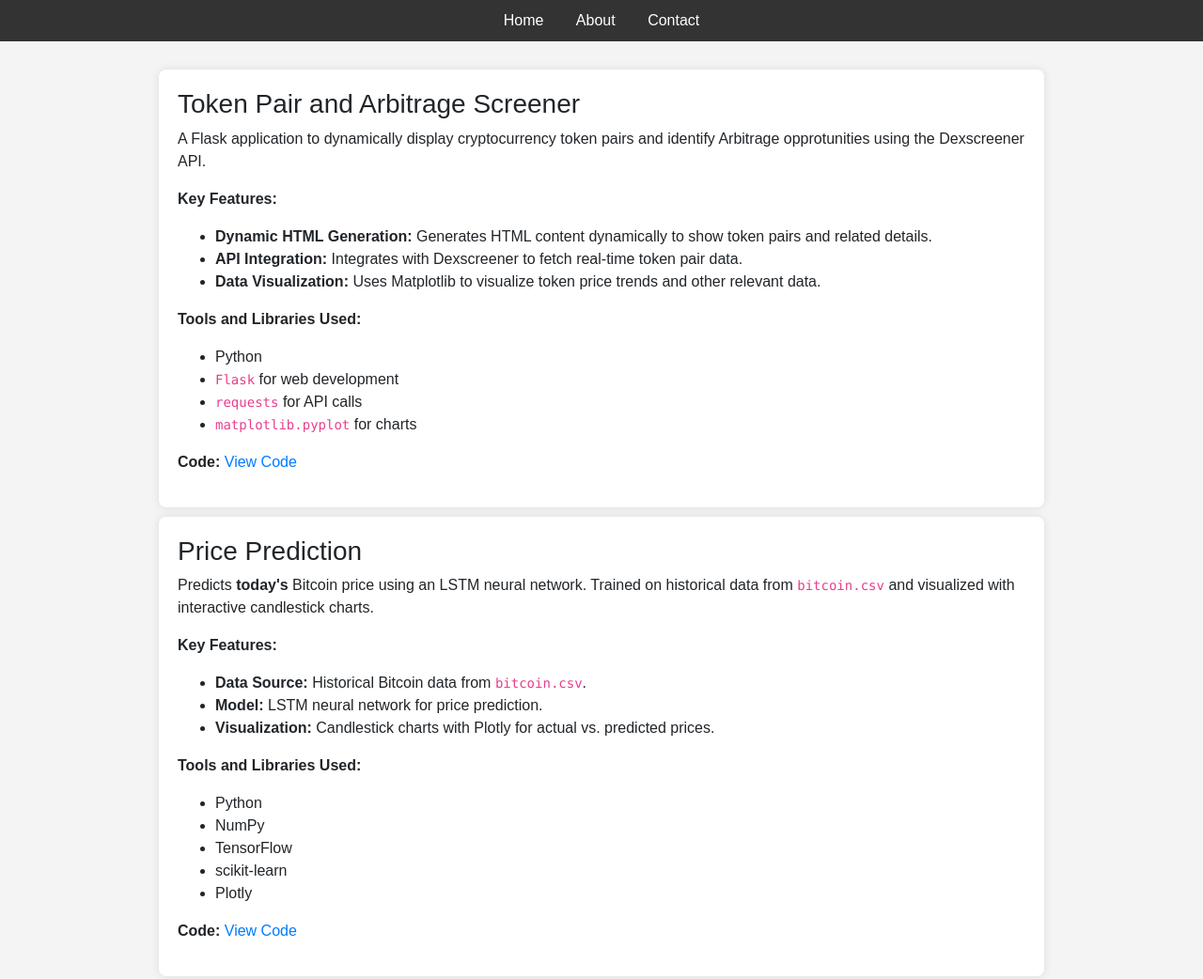
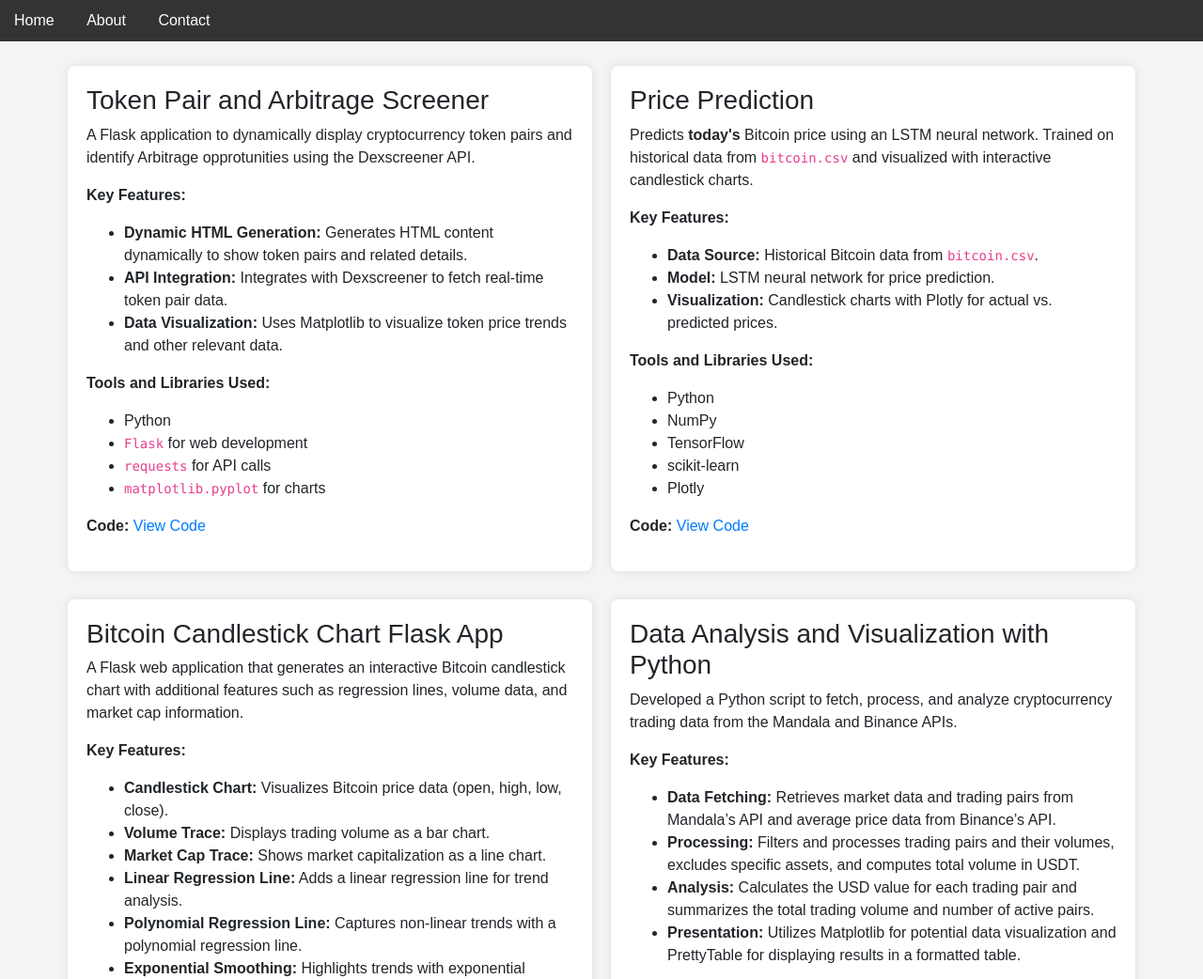
Before and after one commit to howe-s/Portfolio, a plain HTML site: page projects.html in a window 1280 px wide. Shown: the top 1042 px of the page at 94% size. Drawn offline with nearby package versions, Linux system fonts and the light colour scheme.

Commit message:
even more formatting for project page

```diff
--- a/projects.html
+++ b/projects.html
@@ -15,9 +15,26 @@
             <a href="contact.html">Contact</a>
         </nav>
     </header>
+    <div class="flex-container">
+        <!-- <div class="container-list">
+            <div id="list-example" class="list-group">
+                <a class="list-group-item list-group-item-action" href="#python">Python</a>
+                <a class="list-group-item list-group-item-action" href="#flask">Flask</a>
+                <a class="list-group-item list-group-item-action" href="#requests">requests</a>
+                <a class="list-group-item list-group-item-action" href="#matplotlib">matplotlib</a>
+                <a class="list-group-item list-group-item-action" href="#numpy">NumPy</a>
+                <a class="list-group-item list-group-item-action" href="#tensorflow">TensorFlow</a>
+                <a class="list-group-item list-group-item-action" href="#scikit-learn">scikit-learn</a>
+                <a class="list-group-item list-group-item-action" href="#plotly">Plotly</a>
+                <a class="list-group-item list-group-item-action" href="#pandas">pandas</a>
+                <a class="list-group-item list-group-item-action" href="#pillow">Pillow</a>
+                <a class="list-group-item list-group-item-action" href="#tesseract">Tesseract</a>
+                <a class="list-group-item list-group-item-action" href="#tkinter">Tkinter</a>
+                <a class="list-group-item list-group-item-action" href="#opencv">OpenCV</a>
+            </div>
+        </div> -->
 
-    <section id="projects">
-        <div class="container">
+        <section id="projects">
             <div class="projects">
                 <div class="project-card">
                     <h3>Token Pair and Arbitrage Screener</h3>
@@ -142,13 +159,14 @@
                     </ul>
                     <p><strong>Code:</strong> <a href="https://github.com/J-danger/MouseVelocityPlot" target="_blank">View Code</a></p>
                 </div>
-
             </div>
-        </div>
-    </section>
-
+        </section>
+    </div>
     <footer id="footer-project">
         <p>&copy; 2024 My Portfolio. All rights reserved.</p>
     </footer>
 </body>
+<script src="https://code.jquery.com/jquery-3.3.1.slim.min.js" integrity="sha384-q8i/X+965DzO0rT7abK41JStQIAqVgRVzpbzo5smXKp4YfRvH+8abtTE1Pi6jizo" crossorigin="anonymous"></script>
+<script src="https://cdn.jsdelivr.net/npm/popper.js@1.14.3/dist/umd/popper.min.js" integrity="sha384-ZMP7rVo3mIykV+2+9J3UJ46jBk0WLaUAdn689aCwoqbBJiSnjAK/l8WvCWPIPm49" crossorigin="anonymous"></script>
+<script src="https://cdn.jsdelivr.net/npm/bootstrap@4.1.3/dist/js/bootstrap.min.js" integrity="sha384-ChfqqxuZUCnJSK3+MXmPNIyE6ZbWh2IMqE241rYiqJxyMiZ6OW/JmZQ5stwEULTy" crossorigin="anonymous"></script>
 </html>
--- a/static/styles.css
+++ b/static/styles.css
@@ -3,13 +3,19 @@ body {
     margin: 0;
     padding: 0;
     background-color: #f4f4f4;
+    padding-top: 50px; /* Adjust this value based on the height of your fixed header */
 }
 
 header {
     background: #333;
     color: #fff;
     padding: 10px 0;
-    text-align: center;
+    text-align: left;
+    position: fixed; /* Fixes the header in place */
+    width: 100%; /* Ensures the header takes up the full width */
+    top: 0; /* Positions it at the top of the page */
+    left: 0;
+    z-index: 1000; /* Makes sure it stays above other content */
 }
 
 nav {
@@ -23,7 +29,6 @@ nav a {
     text-decoration: none;
     padding: 0 15px;
 }
-
 
 .container-home {
     background-color: #f4f4f4;
@@ -71,7 +76,6 @@ nav a {
     background: #555;
 }
 
-
 section {
     padding: 20px;
 }
@@ -108,7 +112,6 @@ footer {
     bottom: 0;
     left: 0;
     margin: 0;
-
 }
 
 .three-section-container {
@@ -125,12 +128,30 @@ footer {
     margin-right: 10px;
 }
 
+.projects {
+    display: inline-flex;
+    flex-wrap: wrap; /* Allows cards to wrap to the next line if needed */
+    justify-content: center;
+    gap: 20px; /* Adds spacing between cards */
+    position: flex;
+    /* margin-left: 120px; */
+    /* width: 80% */
+}
+
 .project-card {
     background: #fff;
     border-radius: 8px;
     box-shadow: 0 0 10px rgba(0, 0, 0, 0.1);
     padding: 20px;
-    margin: 10px;
+    box-sizing: border-box; /* Ensures padding is included in the width */
+    max-width: 45%;
+    min-width: 375px;
+    /* min-width: 40%; */
+    margin-bottom: 10px;
+}
 
-
+.container-list {
+    left: 0;
+    /* width: fit-content; */
+    position: fixed;
 }
```
